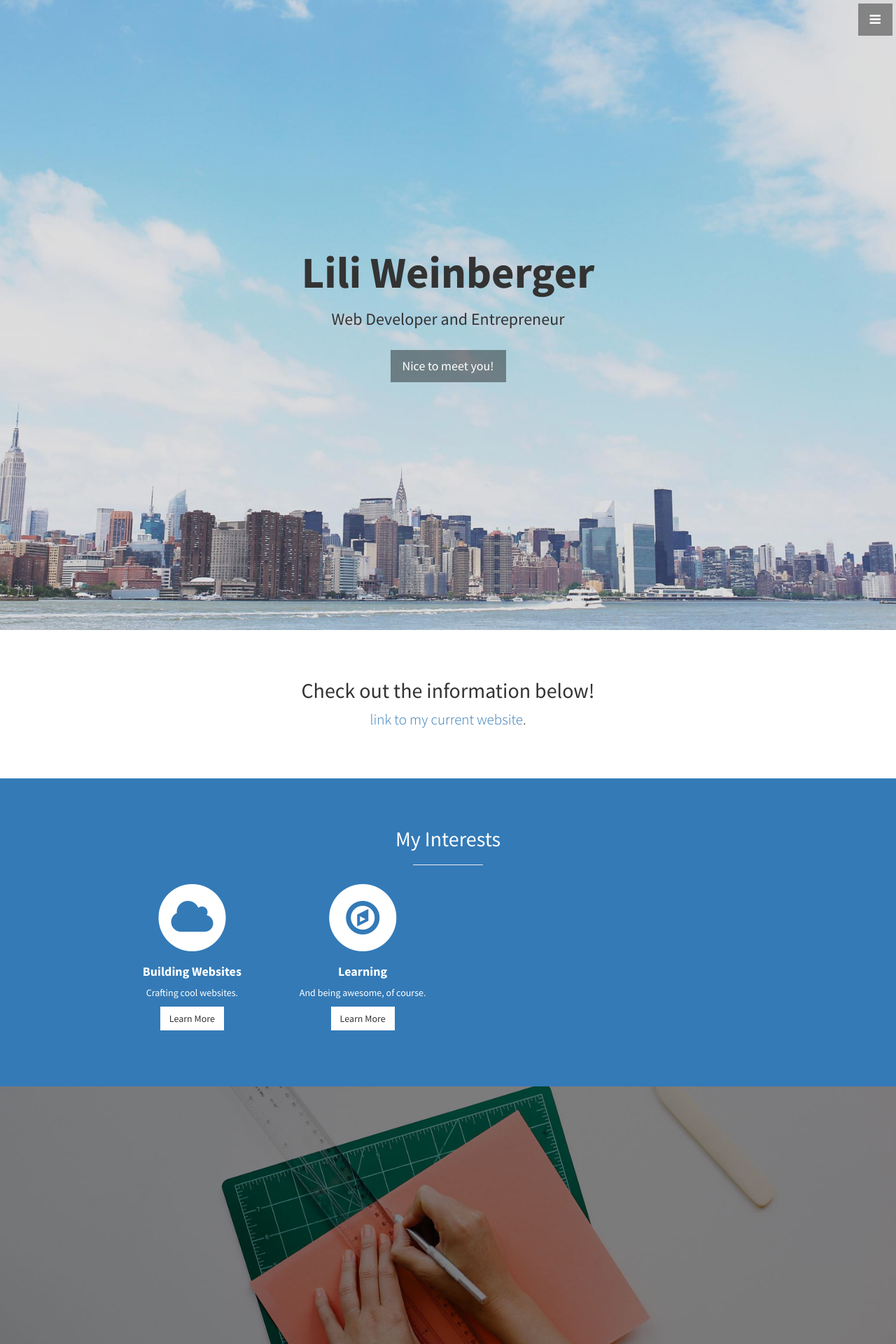
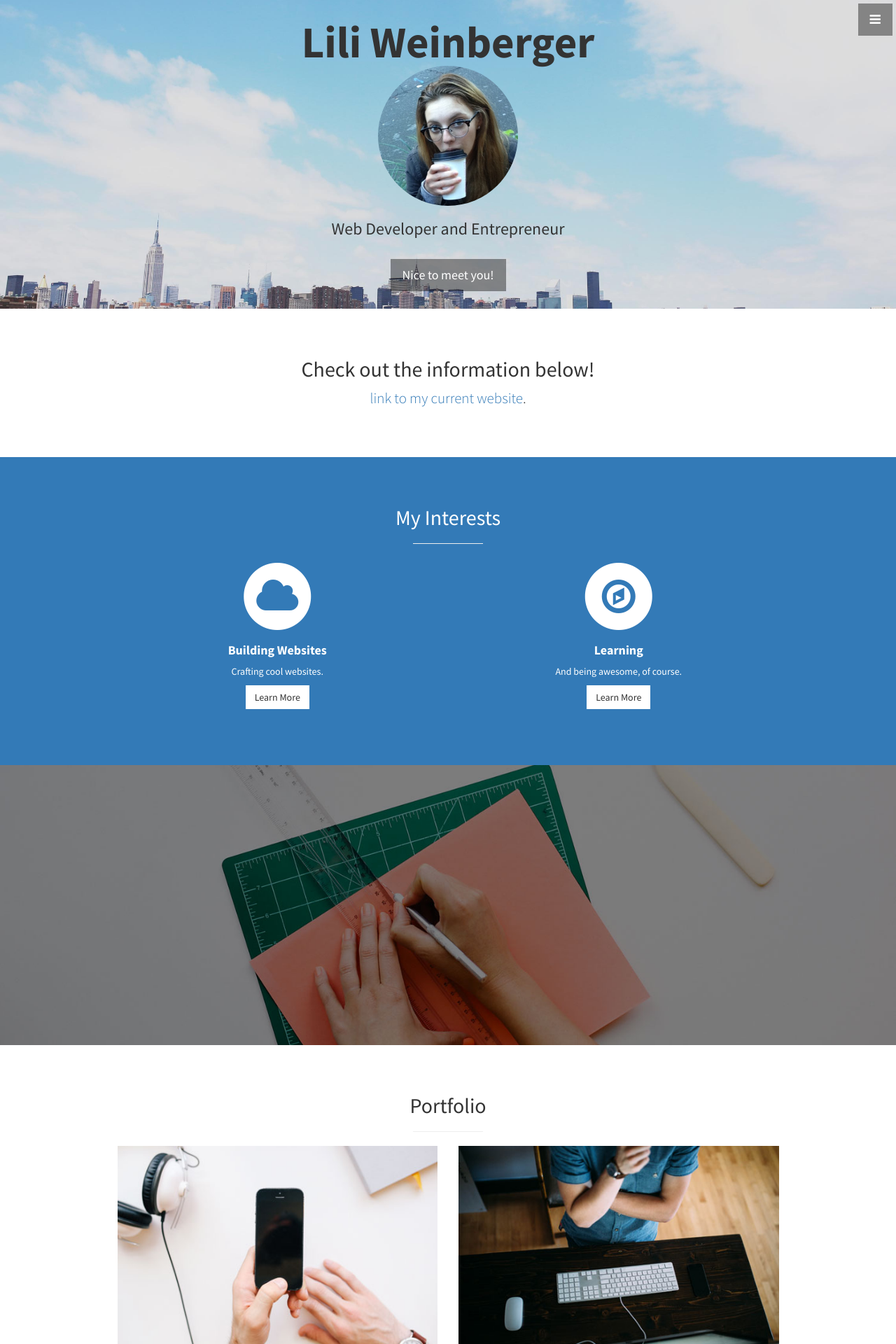
Before and after one commit to Lwein005/Portfolio-Site, a Jekyll site: the page built from index.html, in a window 1280 px wide. Shown: the top 1920 px of the page at 70% size. Built offline with Jekyll 4.4.1, drawn with Linux system fonts in a browser that asks for light colours.

Commit message:
Added .face-img to stylish-portfolio.css | inserted lili-face.jpg

```diff
--- a/_includes/header.html
+++ b/_includes/header.html
@@ -1,6 +1,7 @@
 <header id="top" class="header">
   <div class="text-vertical-center">
     <h1>Lili Weinberger</h1>
+    <div class="face-img"></div>
     <h3>Web Developer and Entrepreneur</h3>
     <br>
     <a href="#about" class="btn btn-dark btn-lg">Nice to meet you!</a>
--- a/_includes/map.html
+++ b/_includes/map.html
@@ -2,7 +2,7 @@
 <html>
   <head>
     <style type="text/css">
-      html, body { height: 100%; margin: 10; padding: 0; }
+      html, body { height: 70%; margin: 10; padding: 0; }
       #map { height: 100%; }
     </style>
   </head>
--- a/_includes/services.html
+++ b/_includes/services.html
@@ -6,7 +6,7 @@
         <h2>My Interests</h2>
         <hr class="small">
         <div class="row">
-          <div class="col-md-3 col-sm-6">
+          <div class="col-sm-6">
             <div class="service-item">
               <span class="fa-stack fa-4x">
               <i class="fa fa-circle fa-stack-2x"></i>
@@ -19,21 +19,12 @@
               <a href="#" class="btn btn-light">Learn More</a>
             </div>
           </div>
-          <div class="col-md-3 col-sm-6">
+          <div class="col-sm-6">
             <div class="service-item">
               <span class="fa-stack fa-4x">
               <i class="fa fa-circle fa-stack-2x"></i>
               <i class="fa fa-compass fa-stack-1x text-primary"></i>
             </span>
-
-
-
-
-
-
-
-
-
               <h4>
                 <strong>Learning</strong>
               </h4>
--- a/css/stylish-portfolio.css
+++ b/css/stylish-portfolio.css
@@ -14,6 +14,23 @@ body {
 
 body {
     font-family: "Source Sans Pro","Helvetica Neue",Helvetica,Arial,sans-serif;
+}
+
+.face-img {
+    margin: auto;
+    border-radius: 50%;
+    background-size: cover;
+    background-position: center;
+    background-image: url(../img/lili-face.jpg);
+    height: 200px;
+    width: 200px;
+    -webkit-box-ordinal-group: 3;
+    -moz-box-ordinal-group: 3;
+    box-ordinal-group: 3;
+    -webkit-order: 3;
+    -moz-order: 3;
+    order: 3;
+    -ms-flex-order: 3;
 }
 
 .text-vertical-center {
```
Also changed, not shown: other parts of _includes/map.html (+1 -1 lines), img/lili-face.jpg (added).
